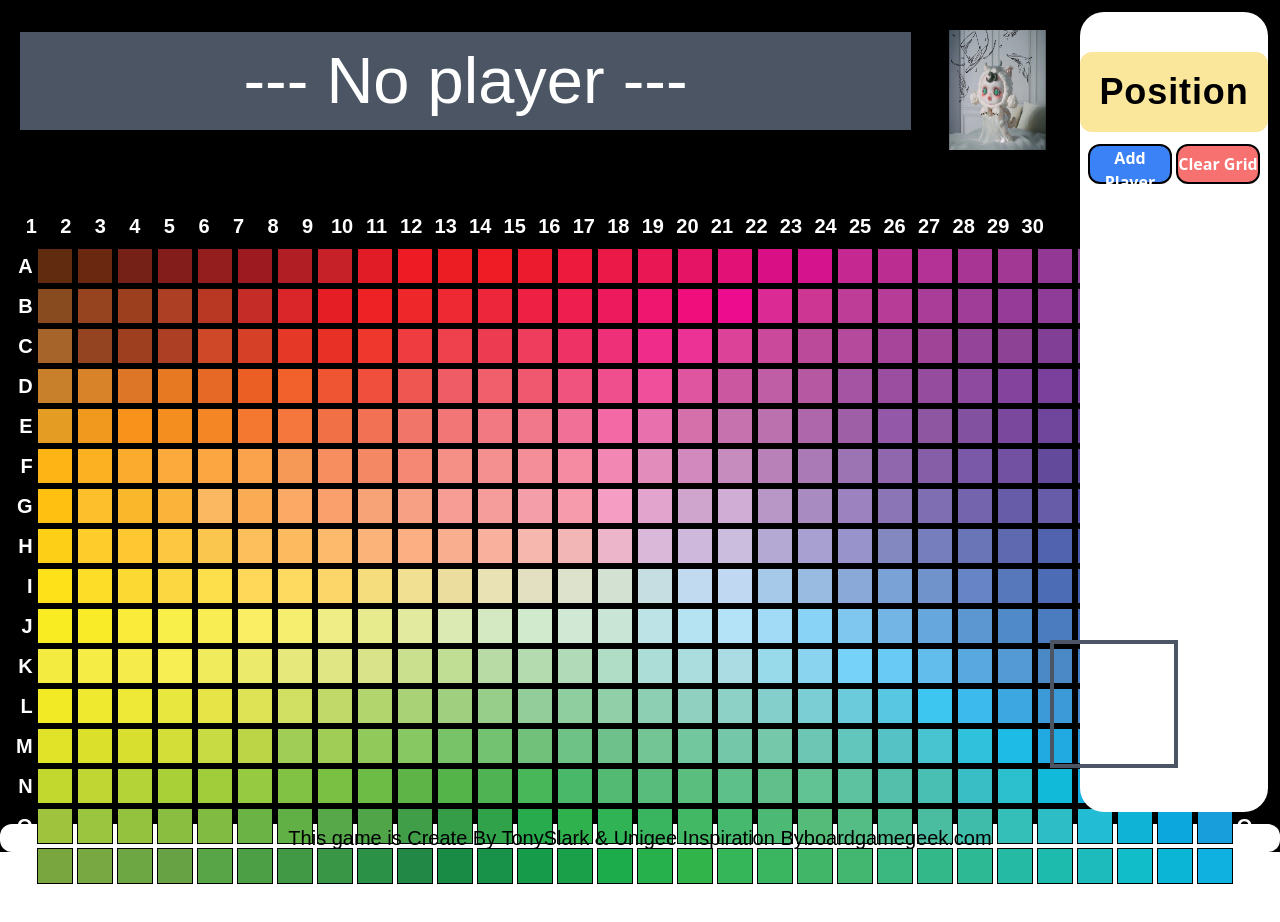
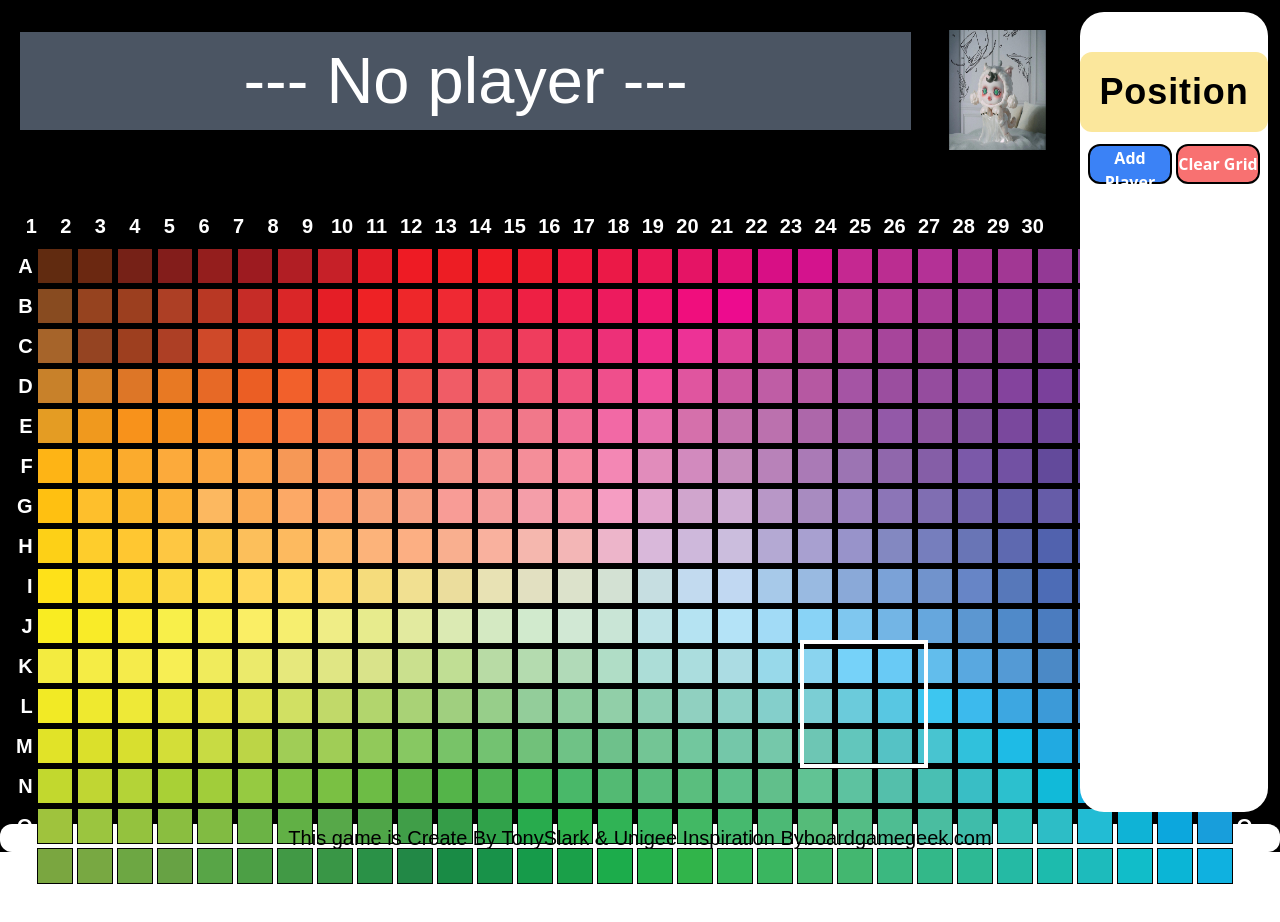
Before and after one commit to blinkz333/hues_n_clues, a React (Create React App) app: page / in a window 1280 px wide. Shown: the top 922 px of the page. Built offline with nearby package versions, Linux system fonts and the light colour scheme.

Commit message:
change border and position color in drag

```diff
--- a/src/pages/DraggableSquare.jsx
+++ b/src/pages/DraggableSquare.jsx
@@ -2,7 +2,7 @@ import React, { useState } from "react";
 
 function DraggableSquare() {
   const [position, setPosition] = useState({
-    x: window.innerWidth - 230,
+    x: window.innerWidth - 480,
     y: window.innerHeight - 160,
   });
   const [isDragging, setIsDragging] = useState(false);
@@ -31,7 +31,7 @@ function DraggableSquare() {
 
   return (
     <div
-      className={`w-32 h-32 border-[4px] border-gray-600 absolute cursor-move transition-transform duration-200 ${
+      className={`w-32 h-32 border-[4px] border-white absolute cursor-move transition-transform duration-200 ${
         isDragging ? "scale-105" : ""
       }`}
       style={{ left: `${position.x}px`, top: `${position.y}px` }}
```
